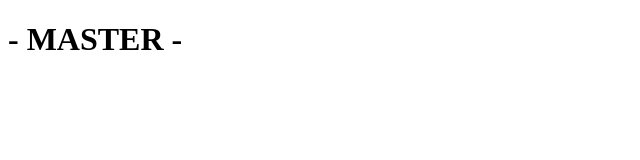
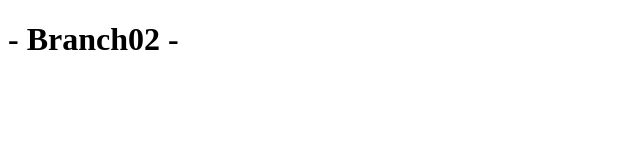
Before and after one commit to christiankrajna/kodiraonica_Repo_01, a plain HTML site: page index.html in a window 1280 px wide. Shown: the full height of the page, 0-640 px from the left. Drawn offline with Linux system fonts and the light colour scheme.

Commit message:
commit01 -branch02

```diff
--- a/index.html
+++ b/index.html
@@ -7,6 +7,6 @@
   <title>Document</title>
 </head>
 <body>
-  <h1> - MASTER - </h1>
+  <h1> - Branch02 - </h1>
 </body>
 </html>
```
Also changed, not shown: 1 other file.
